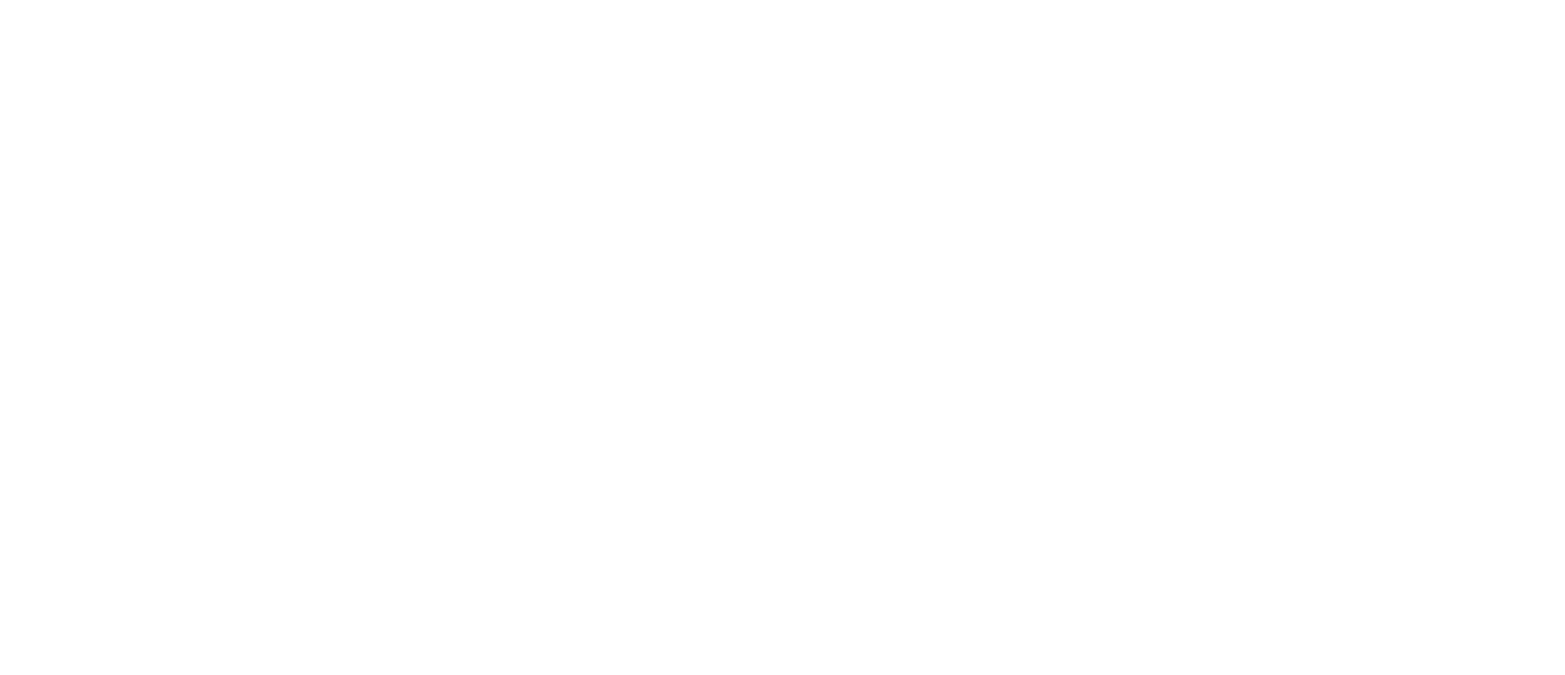
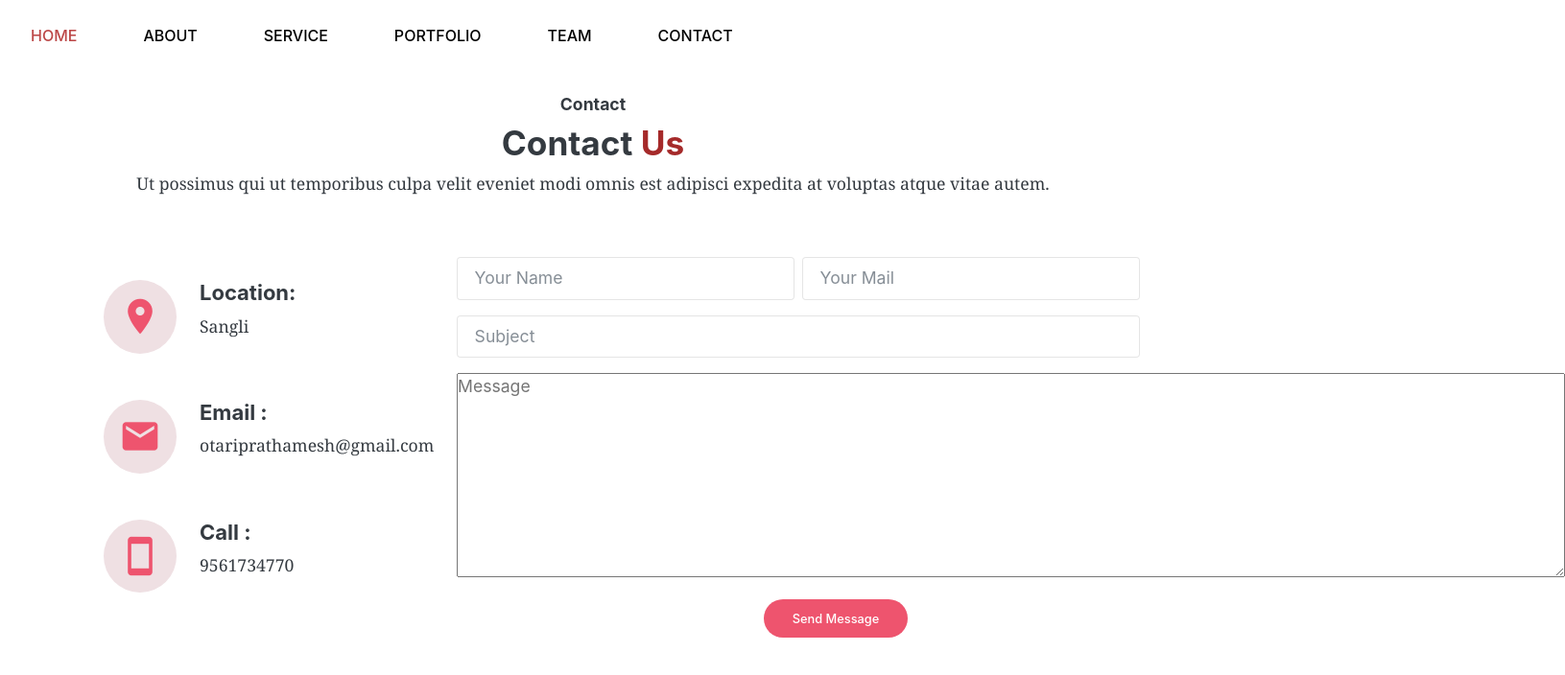
Before and after one commit to Prathamesh-lab-prog/Agency, a plain HTML site: page contactus.html in a window 1280 px wide. Shown: the whole page at 96% size, 1631 px wide, since content can reach past the window. Drawn offline with Linux system fonts and the light colour scheme.

Commit message:
Final Agency with database

```diff
--- /dev/null
+++ b/app.js
@@ -0,0 +1,24 @@
+function sendMsg() {
+    let name = document.querySelector('#inp1').value;
+    let email = document.querySelector('#inp2').value;
+    let subject = document.querySelector('#inp3').value;
+    let message = document.querySelector('#txtarea1').value;
+
+    let Data = {name:name,email:email,subject:subject,message:message}
+    console.log(Data)
+    postData(Data)
+
+}
+
+async function postData(data){
+    const res = await fetch("https://agency104.herokuapp.com/api/customer", {method :"POST",
+    headers:{'Content-Type': 'application/json'},
+    body : JSON.stringify(data)
+  })
+  const Data = await res.json()
+  console.log(Data);
+  if(!Data.errors){
+    alert("Your Message has beee send")
+  }
+
+}
--- a/contactus.html
+++ b/contactus.html
@@ -0,0 +1,88 @@
+<!DOCTYPE html>
+<html lang="en">
+<head>
+    <meta charset="UTF-8">
+    <meta http-equiv="X-UA-Compatible" content="IE=edge">
+    <meta name="viewport" content="width=device-width, initial-scale=1.0">
+    <title>Team</title>
+    <link rel="stylesheet" href="./style.css">
+    <link rel="stylesheet" href="./bootstrap.min.css">
+    <link href="https://fonts.googleapis.com/icon?family=Material+Icons" rel="stylesheet">
+</head>
+<body>
+    <div class="container-fluid pt-4">
+        <div class="about-navbar row">
+            <div class="col-md-8">
+                <a href="./index.html">Home</a>
+                <a href="./about.html">About</a>
+                <a href="./services.html">Service</a>
+                <a href="./portfolio.html">Portfolio</a>
+                <a href="./team.html">Team</a>
+                <a href="./contactus.html">Contact</a>
+            </div>
+            <div class="col-md-4"></div>
+        </div>
+    </div>
+
+    <div class="container m-5">
+        <div class="about-head d-flex flex-column text-center">
+            <h6>Contact</h6>
+            <h2>Contact <span>Us</span></h2>
+            <p>Ut possimus qui ut temporibus culpa velit eveniet modi omnis est adipisci expedita at voluptas atque vitae autem.</p>
+        </div>
+        <div class=" row mt-5 ms-5">
+            <div class=" col-md-4">
+              <div class="d-flex mt-4">
+                <span class="contact-icons material-icons fs-1 me-4">location_on</span>
+                <div class="d-flex flex-column ">
+                    <h5>Location:</h5>
+                    <p>Sangli</p>
+                </div>
+              </div>
+              <div class="d-flex mt-5">
+                <span class="contact-icons material-icons fs-1 me-4">email</span>
+                <div class="d-flex flex-column">
+                    <h5>Email :</h5>
+                    <p>otariprathamesh@gmail.com</p>
+                </div>
+              </div>
+              <div class="d-flex mt-5">
+                <span class="contact-icons material-icons fs-1 me-4">smartphone</span>
+                <div class="d-flex flex-column">
+                    <h5>Call :</h5>
+                    <p>9561734770</p>
+                </div>
+              </div>
+            </div>
+            <div class="col-md-8">
+                   <div class="d-flex">
+                    <input class="form-control me-2" type="text" placeholder="Your Name" id="inp1">
+                    <input class="form-control" type="text" placeholder="Your Mail" id="inp2">
+                   </div>
+                   <input class="form-control mt-3" type="text" placeholder="Subject" id="inp3">
+                   <textarea class="mt-3" name="" id="txtarea1" cols="101" rows="8" placeholder="Message" ></textarea>
+                   <button class="btn-submit" onclick="sendMsg()">Send Message</button>
+
+            </div>
+
+        </div>
+    </div>
+
+
+
+
+
+
+
+
+
+
+
+
+
+    <script defer src="https://use.fontawesome.com/releases/v5.15.4/js/all.js"
+    integrity="sha384-rOA1PnstxnOBLzCLMcre8ybwbTmemjzdNlILg8O7z1lUkLXozs4DHonlDtnE7fpc"
+    crossorigin="anonymous"></script>
+    <script src="./app.js"></script>
+</body>
+</html>
--- a/style.css
+++ b/style.css
@@ -87,8 +87,6 @@
     border-radius: 50vh;
     color: rgb(238, 84, 110);
     background-color: white;
-
-
 }
 .btn-learn-more:hover{
    background-color:rgb(238, 84, 110) ;
@@ -144,3 +142,28 @@
 .team-card h6{
     font-weight: 200
 }
+.contact-icons{
+    padding: 1rem;
+    border-radius: 50%;
+    background-color: rgb(239, 224, 227);
+    color:rgb(238, 84, 110)  ;
+}
+.contact-icons:hover{
+    background-color:rgb(238, 84, 110)  ;
+    color: white;
+}
+.btn-submit{
+    margin-left: 20rem;
+    margin-top: 1rem;
+    width: 150px;
+    height: 5vh;
+    font-size: 0.8rem;
+    font-weight: 500;
+    border-radius: 20px;
+    color: white;
+    background-color:rgb(238, 84, 110) ;
+    border: none;
+}
+.btn-submit:hover{
+    background-color:rgb(203, 89, 108)  ;
+}
```
Also changed, not shown: about.html (+2 -2 lines).
